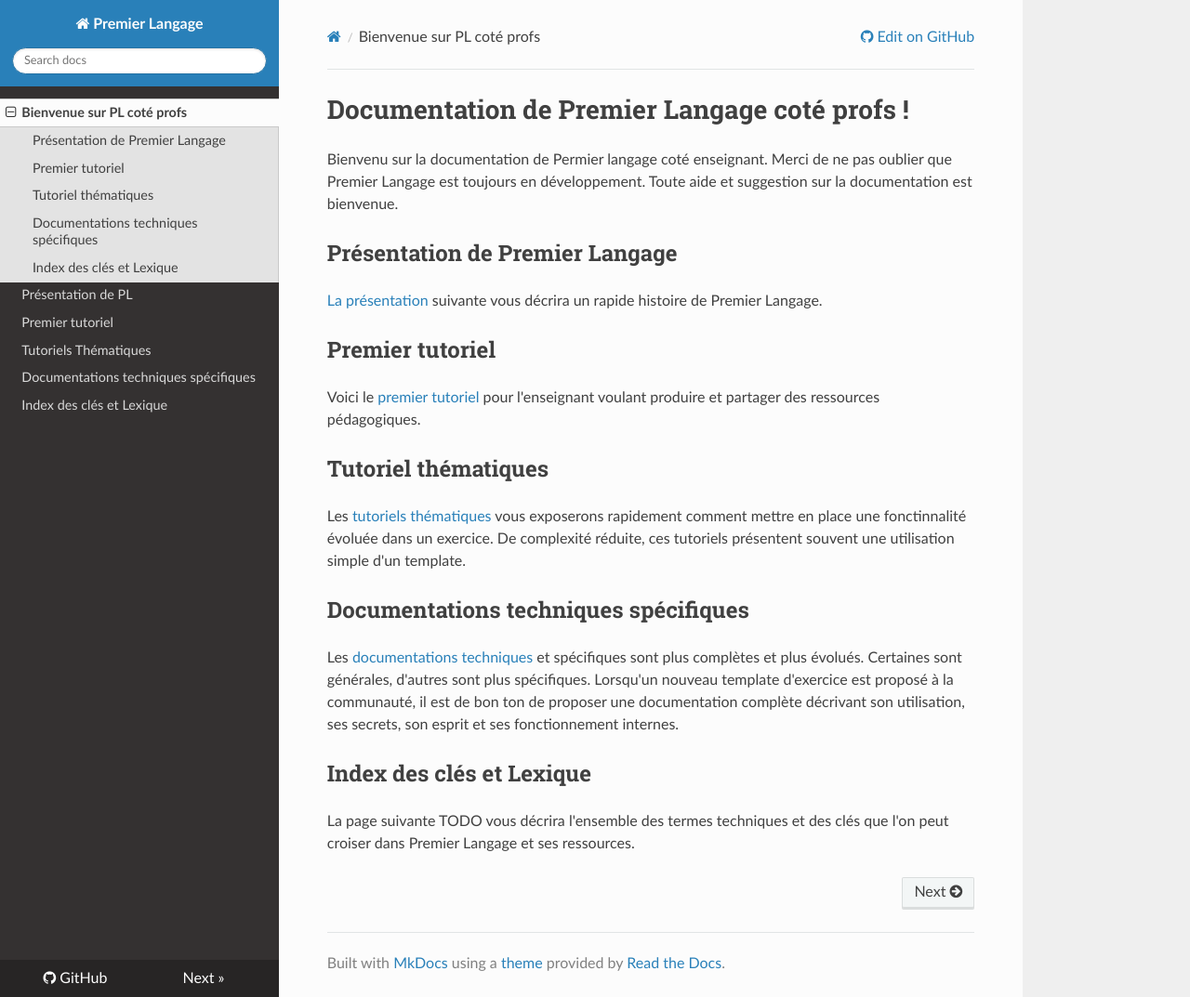
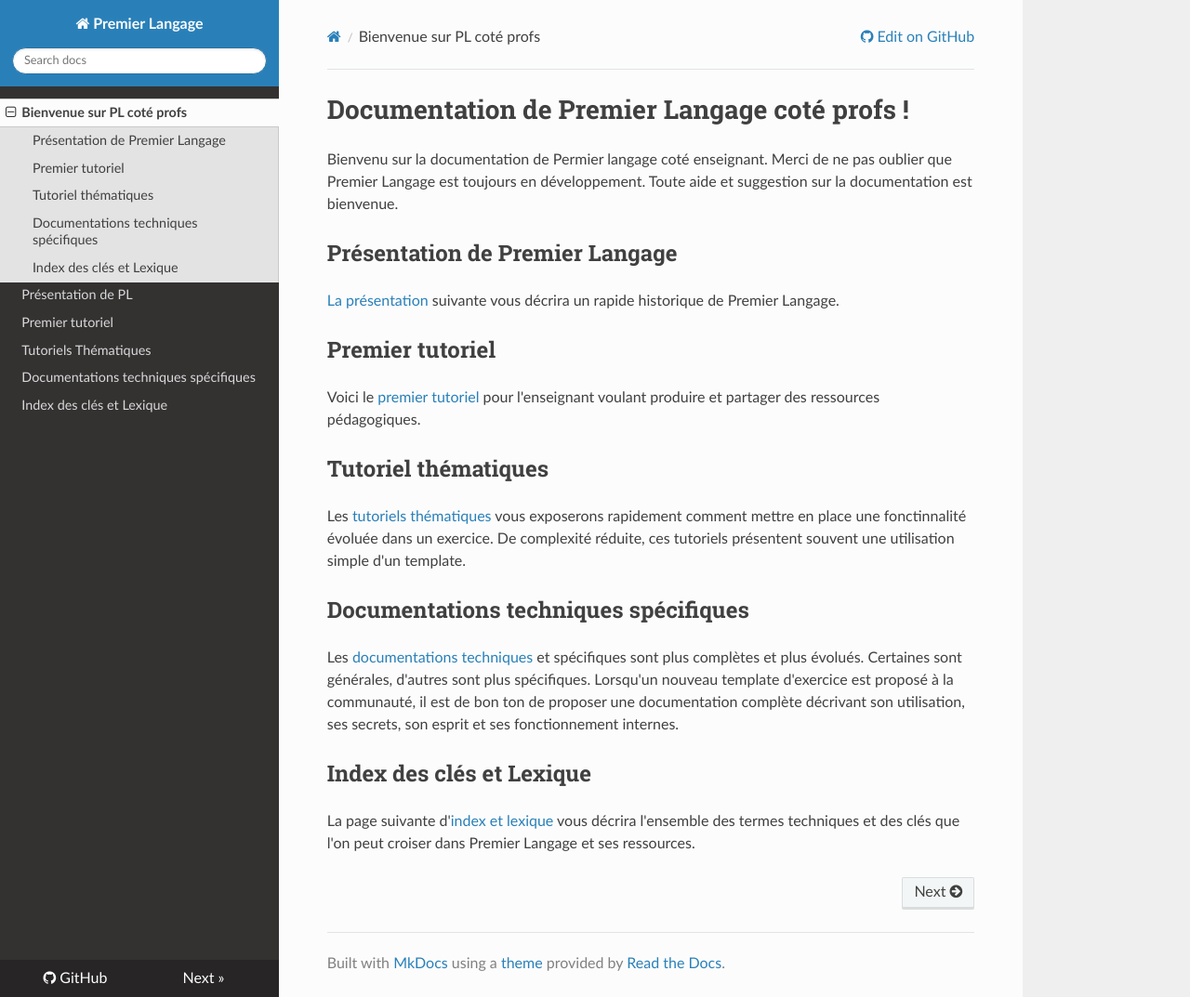
Before and after one commit to ddoyen/premierlangage-doc, an MkDocs documentation site: the page built from docs/index.md, in a window 1280 px wide and 1073 px high. Shown: the whole window at 93% size. Built offline with MkDocs 1.6.1, drawn with Linux system fonts in a browser that asks for light colours; nearby versions of some CDN libraries.

Commit message:
un lien et une typo

```diff
--- a/docs/index.md
+++ b/docs/index.md
@@ -6,7 +6,7 @@ est bienvenue.
 
 
 ## Présentation de Premier Langage
-[La présentation](presentation.md) suivante vous décrira un rapide histoire de Premier Langage.
+[La présentation](presentation.md) suivante vous décrira un rapide historique de Premier Langage.
 
 
 ## Premier tutoriel
@@ -31,5 +31,5 @@ décrivant son utilisation, ses secrets, son esprit et ses fonctionnement intern
 
 ## Index des clés et Lexique
 
-La page suivante TODO vous décrira l'ensemble des termes techniques et des clés que l'on peut croiser dans
-Premier Langage et ses ressources.
+La page suivante d'[index et lexique](lexique.md) vous décrira l'ensemble des termes techniques
+et des clés que l'on peut croiser dans Premier Langage et ses ressources.
```
